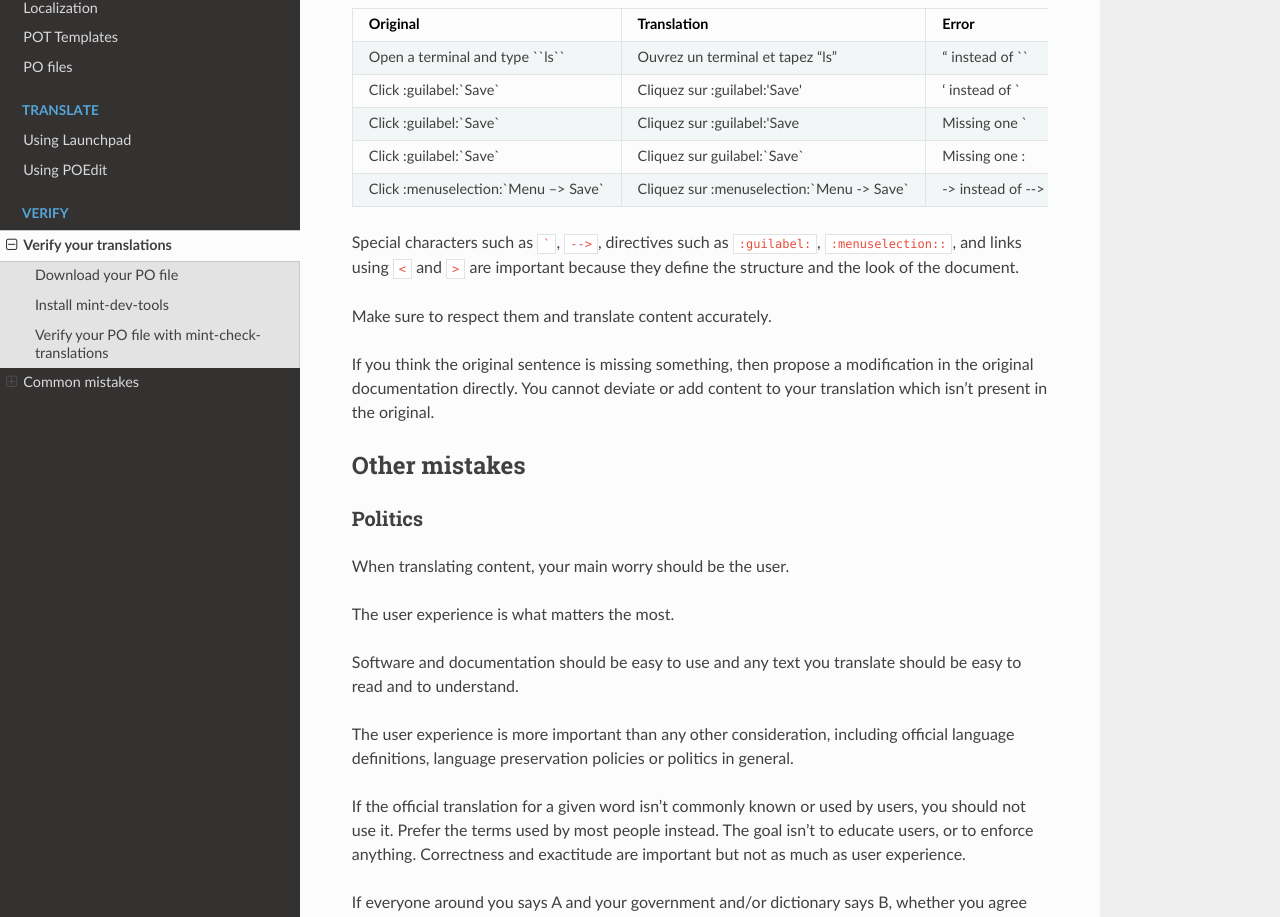
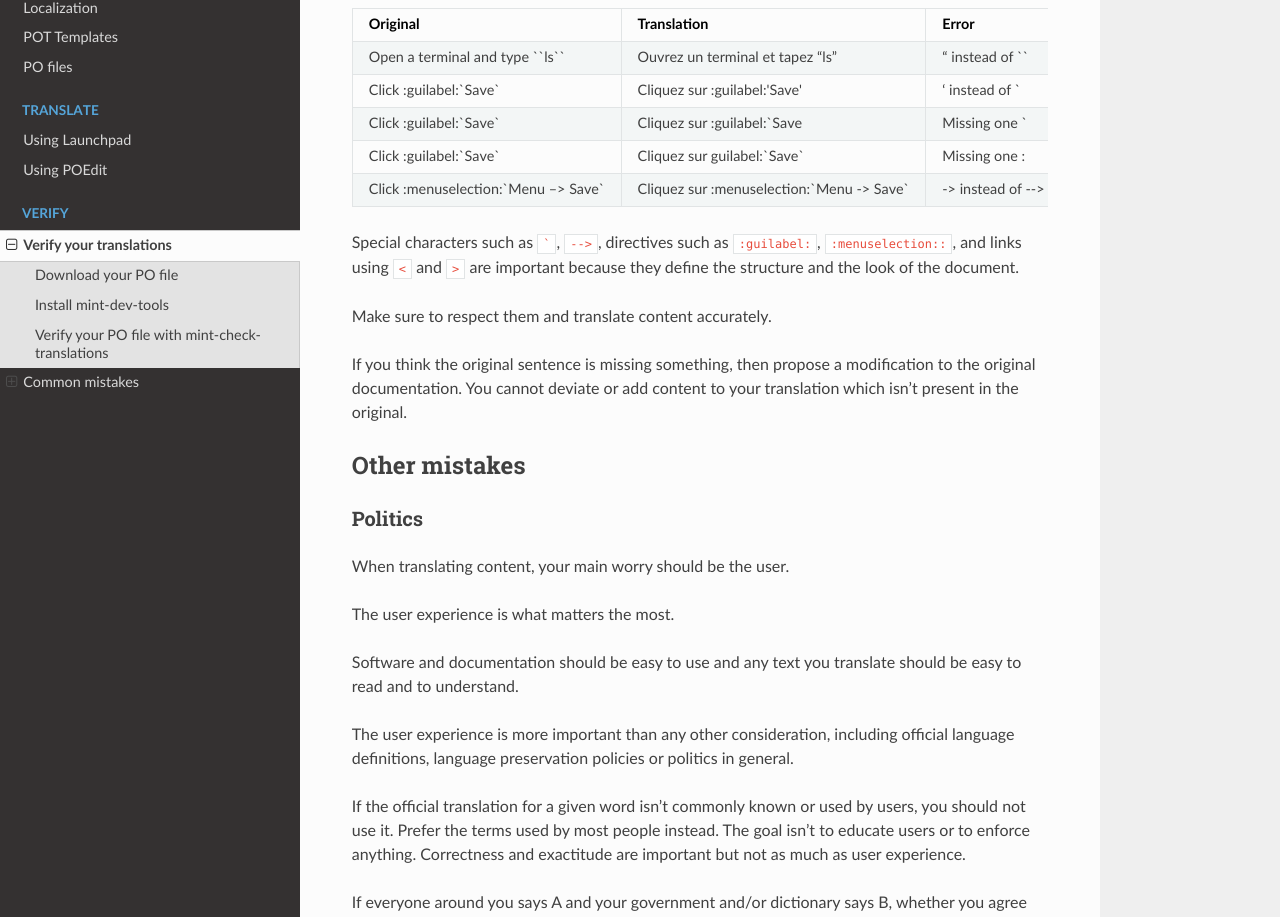
Before and after one commit to linuxmint/doc-translation-guide, a Sphinx documentation site: the page built from docs/verify.rst, in a window 1280 px wide and 1400 px high, scrolled down 1831 px. Shown: the part 144-1061 px from the top of the window. Built offline with Sphinx 7.4.7 and the Read the Docs theme 2.0.0, drawn with Linux system fonts in a browser that asks for light colours; some of the changed text lies outside the part shown.

Commit message:
Language modifications (#2)

```diff
--- a/docs/verify.rst
+++ b/docs/verify.rst
@@ -35,7 +35,7 @@
     :width: 500px
     :align: center
 
-This tool won't highlight translation mistakes you might make (grammar, spelling etc..), but it will ensure your translations are properly structured and won't affect the software you're translating. Among other things, this tool checks that special meaningful characters are preserved, that variables are still there etc..
+This tool won't highlight translation mistakes you might make (grammar, spelling, etc.), but it will ensure your translations are properly structured and won't affect the software you're translating. Among other things, this tool checks that special meaningful characters are preserved, that variables are still there, etc.
 
 .. note::
 	This tool can scan multiple PO files and recurse through sub-directories. It is used by the Linux Mint team to check all translations.
@@ -62,7 +62,7 @@
 | The file %(file)s could not be found    | Le fichier %(fichier)s est introuvable       | Missing variable %(file)s         |
 +-----------------------------------------+----------------------------------------------+-----------------------------------+
 
-If variables are malformed, missing or if their name doesn't match the original source code, the application you are translating could crash when run in your language.
+If variables are malformed, missing, or if their name doesn't match the original source code, the application you are translating could crash when run in your language.
 
 In documentation written in RST
 -------------------------------
@@ -78,7 +78,7 @@
 +-----------------------------------------+----------------------------------------------+-----------------------------------+
 | Click \:guilabel:\`Save\`               | Cliquez sur \:guilabel:\'Save\'              | ' instead of \`                   |
 +-----------------------------------------+----------------------------------------------+-----------------------------------+
-| Click \:guilabel:\`Save\`               | Cliquez sur \:guilabel:\'Save                | Missing one \`                    |
+| Click \:guilabel:\`Save\`               | Cliquez sur \:guilabel:\`Save                | Missing one \`                    |
 +-----------------------------------------+----------------------------------------------+-----------------------------------+
 | Click \:guilabel:\`Save\`               | Cliquez sur guilabel:\`Save\`                | Missing one :                     |
 +-----------------------------------------+----------------------------------------------+-----------------------------------+
@@ -89,7 +89,7 @@
 
 Make sure to respect them and translate content accurately.
 
-If you think the original sentence is missing something, then propose a modification in the original documentation directly. You cannot deviate or add content to your translation which isn't present in the original.
+If you think the original sentence is missing something, then propose a modification to the original documentation. You cannot deviate or add content to your translation which isn't present in the original.
 
 Other mistakes
 --------------
@@ -105,7 +105,7 @@
 
 The user experience is more important than any other consideration, including official language definitions, language preservation policies or politics in general.
 
-If the official translation for a given word isn't commonly known or used by users, you should not use it. Prefer the terms used by most people instead. The goal isn't to educate users, or to enforce anything. Correctness and exactitude are important but not as much as user experience.
+If the official translation for a given word isn't commonly known or used by users, you should not use it. Prefer the terms used by most people instead. The goal isn't to educate users or to enforce anything. Correctness and exactitude are important but not as much as user experience.
 
 If everyone around you says A and your government and/or dictionary says B, whether you agree with one side or the other isn't relevant, go for A.
 
```
